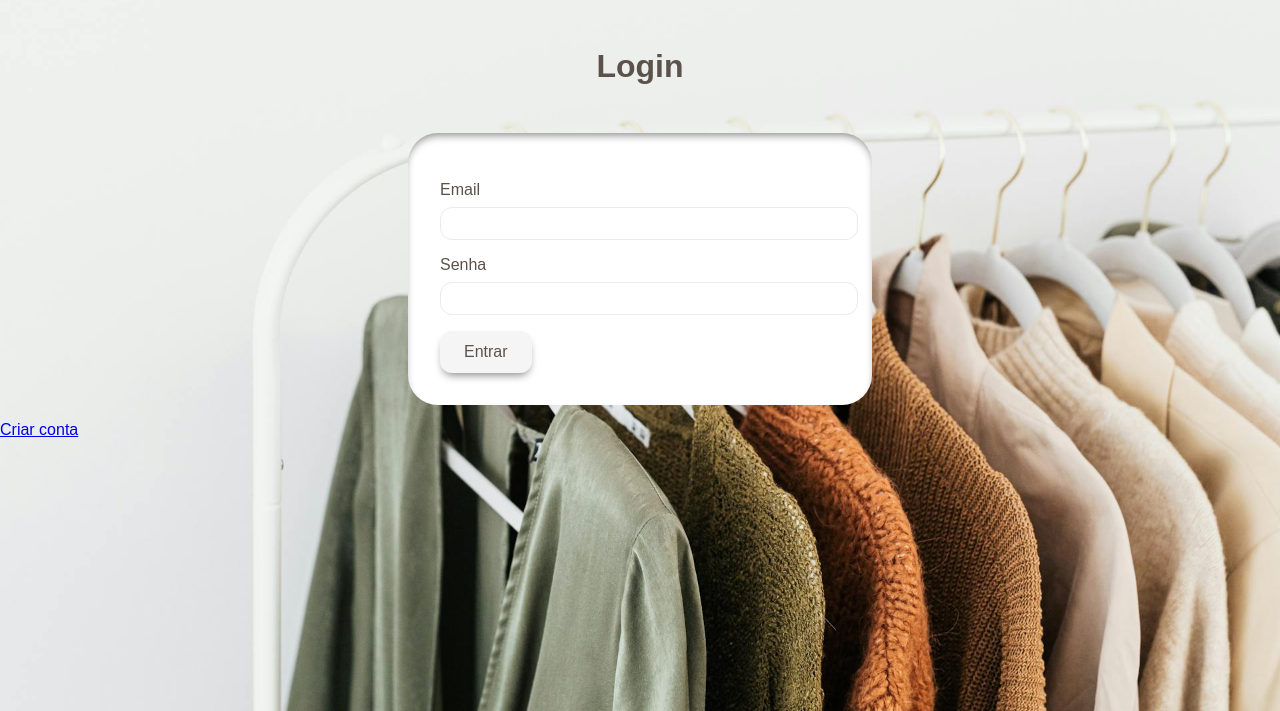
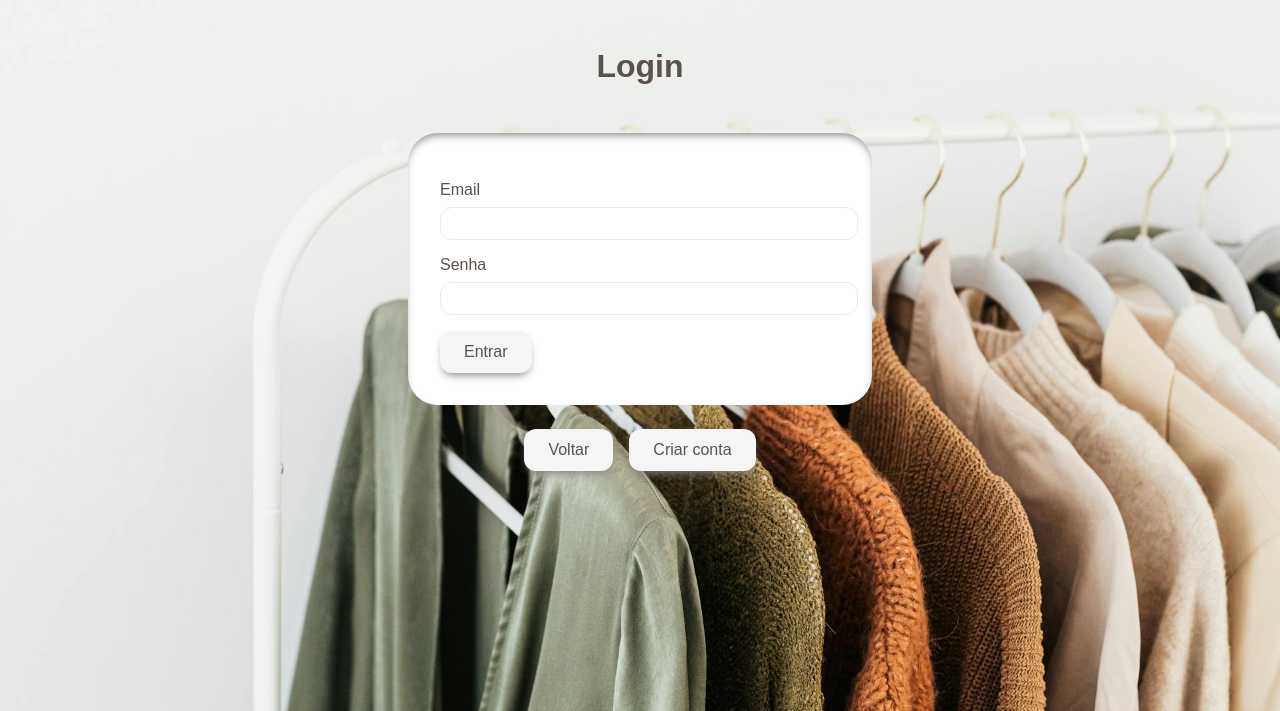
Before and after one commit to cavinatto/Atelie-Online, a Flask app: page /auth/login in a window 1280 px wide. Shown: the top 711 px of the page. Run offline with Flask 3, Linux system fonts and the light colour scheme.

Commit message:
update front index style.css index.html login.html

```diff
--- a/atelie_online/static/css/style.css
+++ b/atelie_online/static/css/style.css
@@ -130,6 +130,70 @@ button.out:active {
   100% { margin-top: 100vh; }
 }
 
+/*btn voltar*/
+.btn_voltar {
+  display: inline-block;
+  margin-top: 1rem;
+  padding: 0.75rem 1.5rem;
+  border: none;
+  border-radius: 12px;
+  background: #f6f5f5;
+  box-shadow: 0px 5px 9px -3px #858585;
+  font-size: 1rem;
+  cursor: pointer;
+  transition: all 0.2s ease-in-out;
+  color: #5b524b;
+  text-decoration: none;
+}
+
+.btn_voltar:hover {
+  transform: translateY(-2px);
+  color: #D94E2A;
+}
+
+.btn_voltar:active {
+  color: #5b524b;
+  background: #f6f5f5;
+  box-shadow: inset 0px 5px 9px -3px #858585;
+  transform: translateY(0);
+}
+
+/*centralizar btn voltar e criar */
+.buttons_center {
+  display: flex;
+  justify-content: center;
+  gap: 1rem;
+  margin-top: 1.5rem;
+}
+
+/*btn voltar e criar */
+.btn_log_criar {
+  display: inline-block;
+  padding: 0.75rem 1.5rem;
+  border: none;
+  border-radius: 12px;
+  background: #f6f5f5;
+  box-shadow: 0px 5px 9px -3px #858585;
+  font-size: 1rem;
+  cursor: pointer;
+  transition: all 0.2s ease-in-out;
+  color: #5b524b;
+  text-decoration: none;
+  text-align: center;
+}
+
+.btn-login-action:hover {
+  transform: translateY(-2px);
+  color: #D94E2A;
+}
+
+.btn-login-action:active {
+  color: #5b524b;
+  background: #f6f5f5;
+  box-shadow: inset 0px 5px 9px -3px #858585;
+  transform: translateY(0);
+}
+
 /*cad_serv*/
 .btn_cad_serv {
   width: clamp(180px, 50%, 160px);
--- a/atelie_online/templates/index.html
+++ b/atelie_online/templates/index.html
@@ -9,10 +9,13 @@
     <div class="container_cad">
         <h2>Bem-vindo ao Ateliê Online</h2>
 
-        <div class="buttons">
+    <div class="buttons-top">
         <a href="{{ url_for('auth.login') }}" class="btn btn_log">Login</a>
         <a href="{{ url_for('auth.register') }}" class="btn btn_cad">Cadastro</a>
         <a href="{{ url_for('servicos.projeto') }}" class="btn btn_proj">Projeto</a>
+    </div>
+
+    <div class="buttons-bottom">
         <a href="{{ url_for('servicos.estamparia') }}" class="btn btn_est">Estamparia</a>
         <a href="{{ url_for('servicos.conserto') }}" class="btn btn_cons">Conserto</a>
         <a href="{{ url_for('servicos.customizacao') }}" class="btn btn_cust">Customização</a>
--- a/atelie_online/templates/login.html
+++ b/atelie_online/templates/login.html
@@ -13,7 +13,12 @@
     <label>Senha</label><input name="senha" type="password" required>
     <button type="submit">Entrar</button>
   </form>
-  <p><a href="{{ url_for('auth.register') }}">Criar conta</a></p>
+
+  <div class="buttons_center">
+    <a href="{{ url_for('clientes.index') }}" class="btn_log_criar">Voltar</a>
+    <a href="{{ url_for('auth.register') }}" class="btn_log_criar">Criar conta</a>
+  </div>
+
   {% with messages = get_flashed_messages(with_categories=true) %}
     {% if messages %}
       <ul>
```
Also changed, not shown: other parts of atelie_online/static/css/style.css (+57 -1 lines). Lines whose indentation alone changed are shown as unchanged.
